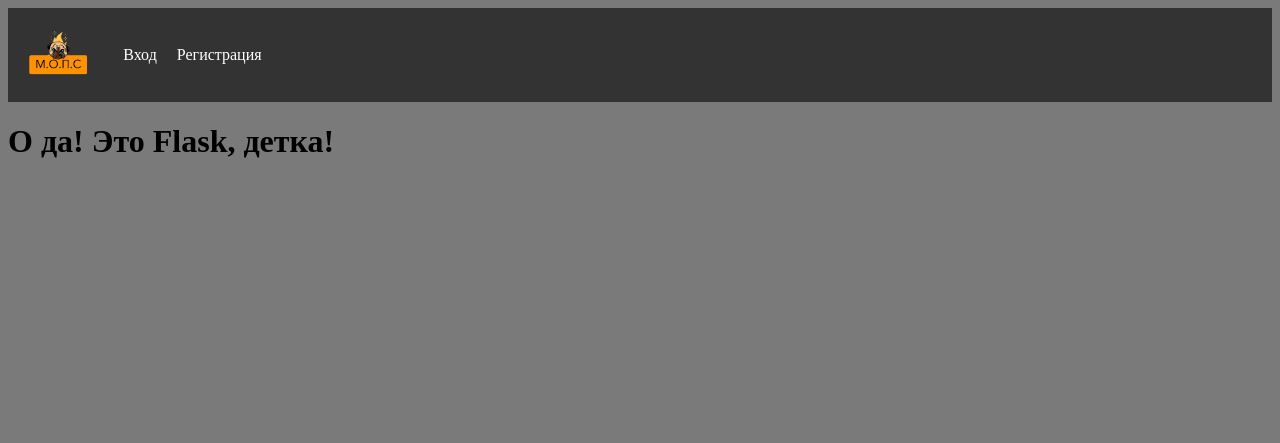
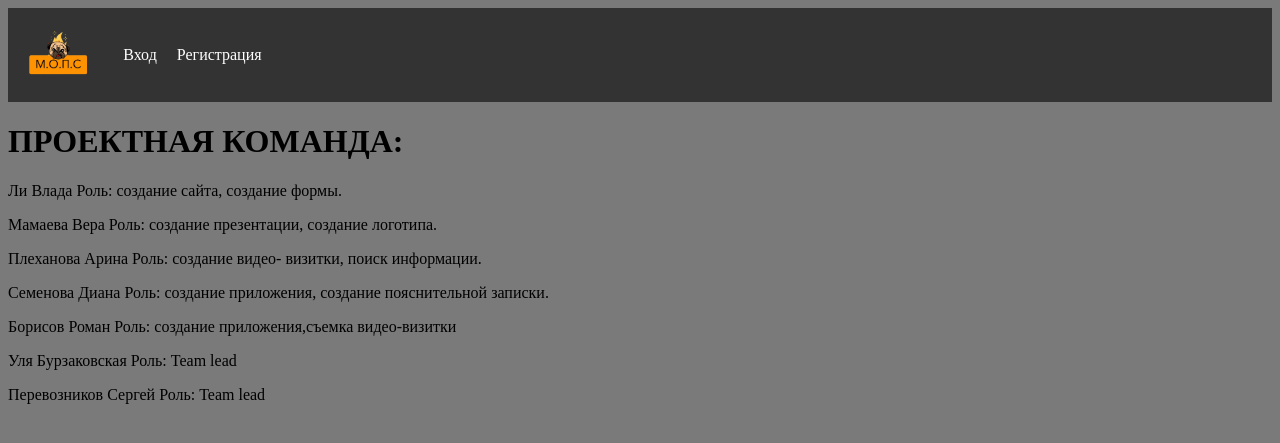
Before and after one commit to IT-Legion/my-website-on-flask, a Flask app: page /about in a window 1280 px wide. Shown: the top 443 px of the page. Run offline with Flask 3, Linux system fonts and the light colour scheme.

Commit message:
отредактирована страница: about

```diff
--- a/templates/about.html
+++ b/templates/about.html
@@ -6,6 +6,41 @@
 {% endblock%}
 
 {% block body %}
-<h1>О да! Это Flask, детка!</h1>
+<h1>ПРОЕКТНАЯ КОМАНДА:</h1>
+<div>
+    <p>Ли Влада
+        Роль: создание
+        сайта, создание
+        формы.
+    </p>
+    <p>Мамаева Вера
+        Роль: создание
+        презентации,
+        создание логотипа.
+    </p>
+    <p> Плеханова Арина
+        Роль: создание видео-
+        визитки, поиск
+        информации.
+    </p>
+    <p>Семенова Диана
+        Роль: создание
+        приложения, создание
+        пояснительной
+        записки.
+    </p>
+    <p>Борисов Роман
+        Роль: создание
+        приложения,съемка
+        видео-визитки
+    </p>
+    <p>
+        Уля Бурзаковская Роль: Team lead
+    </p>
+    <p>
+        Перевозников Сергей
+        Роль: Team lead
+    </p>
+</div>
 
 {% endblock%}
```
